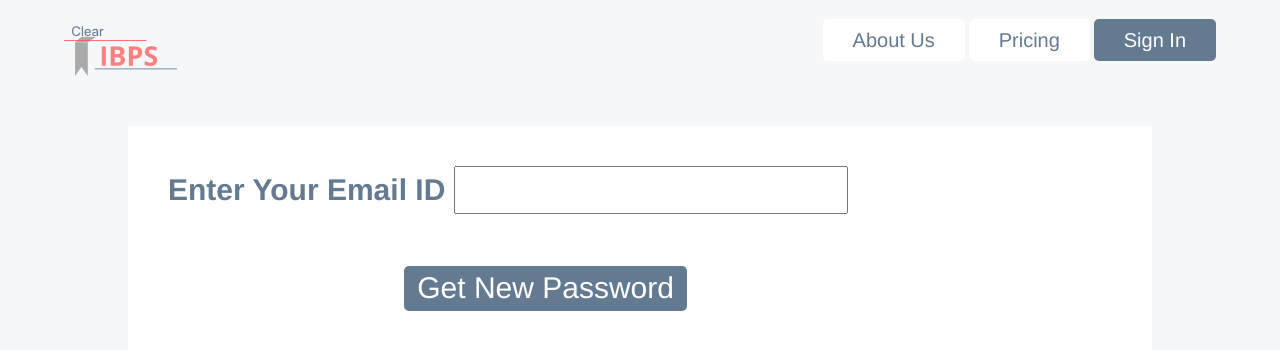
After one commit to Br34th7aking/clearibps, a PHP site: page /resetpassword.php in a window 1280 px wide. The commit adds this page. Shown: the top 350 px of the page. Run offline with PHP 8.4, Linux system fonts and the light colour scheme.

```diff
--- /dev/null
+++ b/css/resetpass.css
@@ -0,0 +1,24 @@
+body {
+	background-color: #f5f7f8;
+}
+
+form {
+	width: 80%;
+	font-size: 30px;
+	margin: 50px auto;
+	background: #fff;
+	padding: 40px;
+	color: #637a91;
+}
+input[type="submit"] {
+	width: 30%;
+	margin-left: 25%;
+	margin-top: 50px;
+	color: #fff;
+	background-color: #637a91;
+	border: 0;
+	border-radius: 5px;
+}
+input[type="submit"]:hover {
+	background-color: #637aaa;
+}
--- /dev/null
+++ b/resetpassword.php
@@ -0,0 +1,76 @@
+<!DOCTYPE html>
+<html lang="en">
+<head>
+	<title>Reset | Clear IBPS</title>
+	<meta charset="utf-8">
+	<meta name="viewport" content="width=device-width initial-scale=1">
+	<link rel="stylesheet" href="css/bootstrap.min.css">
+	<link rel="stylesheet" href="css/style.css">
+	<link rel="stylesheet" href="css/resetpass.css">
+</head>
+<?php
+	$error = ""; // clear error message
+	require_once("connectVars.php");
+	if(isset($_POST['submit'])) {
+		// user asked for password reset.
+		$email = $_POST['email'];
+		if(!filter_var($email, FILTER_VALIDATE_EMAIL)) {
+			$error = 'Please enter a valid email address.';
+		}
+		// check if user exists.
+		$dbc = mysqli_connect(DB_HOST, DB_USER, DB_PASSWORD, DB_NAME) or die("Error connecting to database");
+		$query = "SELECT username, email from user where email = '$email'";
+		$check = mysqli_query($dbc, $query);
+		$row = mysqli_fetch_array($check);
+		$username = $row['username'];
+		if(mysqli_num_rows($check) == 0)  {
+			$error = "Sorry! There is no account with that email. Please call us @ 9811579253 for further support.";
+		}
+
+		if (!$error) {
+			// user exists. time to send him password change link
+			$tempPassword = "userpassreset". rand(1,10000) . "@clearibps";
+			$query = " UPDATE user SET password = '$tempPassword' where email = '$email'";
+			$reset = mysqli_query($dbc, $query) or die("Password is not reset");
+
+
+			//send email
+			$to = $email;
+			$subject = "Clear IBPS - Your Account Recovery Details";
+			$body = "Hi, '$username', You have requested a password change for you acccount with clearibps.\n Use the following details to login.
+			Please reset your password after login.\n Username: '$username'\n Temporary Password: '$tempPassword'";
+			$additionalheaders = "From: noreply@clearibps.com";
+
+			mail($to, $subject, $body, $additionalheaders);
+			$passSent = true;
+
+			// show the password sent message.
+			echo "<p>Please check your email for the new password. Change your password after logging in";
+
+		} else {
+			echo $error;
+		}
+		mysqli_close($dbc);
+	}
+
+?>
+<body>
+	<header>
+		<nav>
+			<a class="logo" href="#"><img src="images/logo.png" alt="Clear IBPS Logo"></a>
+			<div class="nav-elements">
+				<a href="about.html">About Us</a>
+				<a href="pricing.html">Pricing</a>
+				<a class="sign-in" href="login.php" target="_blank">Sign In</a>
+			</div>
+		</nav>
+	</header>
+	<form action="<?php echo $_SERVER['PHP_SELF']; ?>" method="post">
+		<div>
+			<label for="email">Enter Your Email ID</label>
+			<input id="email" type="text" name="email">
+		</div>
+		<input type="submit" name="submit" value="Get New Password">
+	</form>
+
+</body>
```
Also changed, not shown: css/signup.css (added, +55 -0 lines), index.php (+8 -10 lines), login.php (+7 -7 lines), signup.php (+51 -5 lines), about.html (added), faq.html (added), pricing.html (added), terms.html (added), 1 other file.
